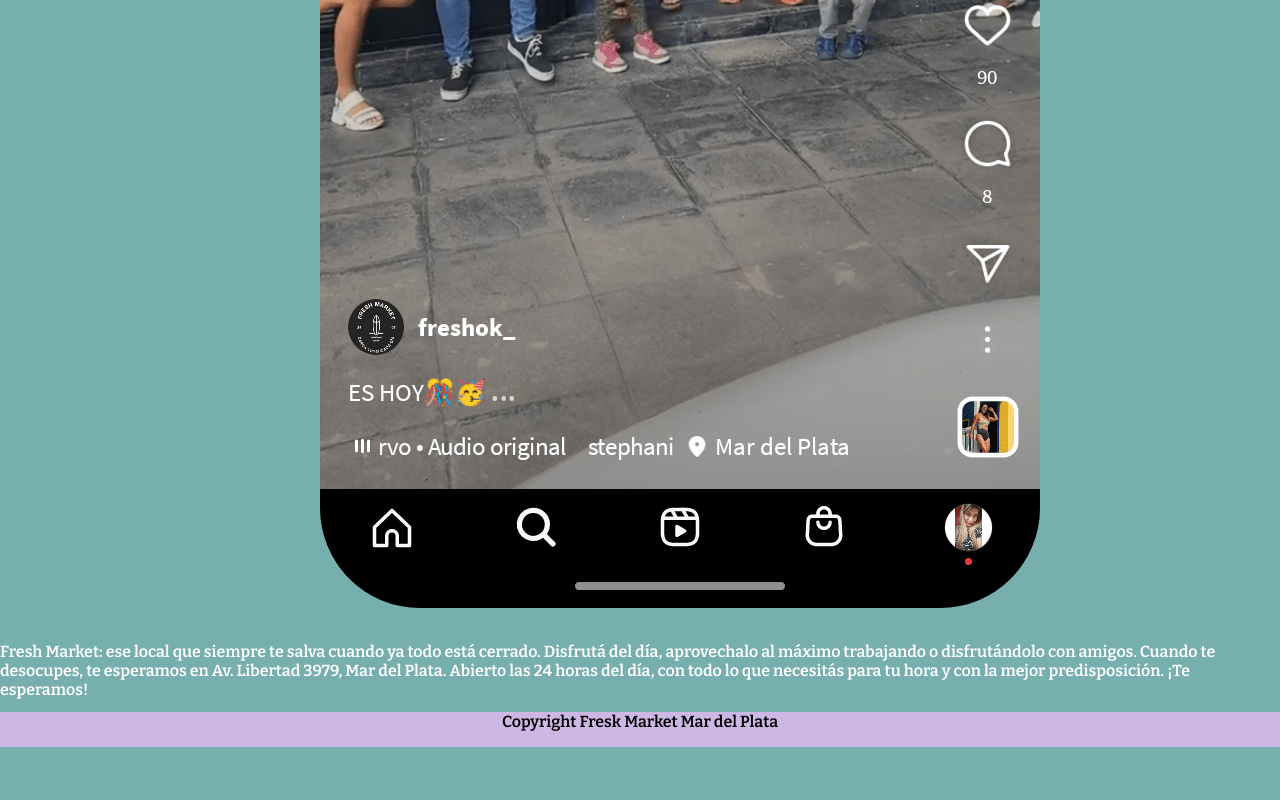
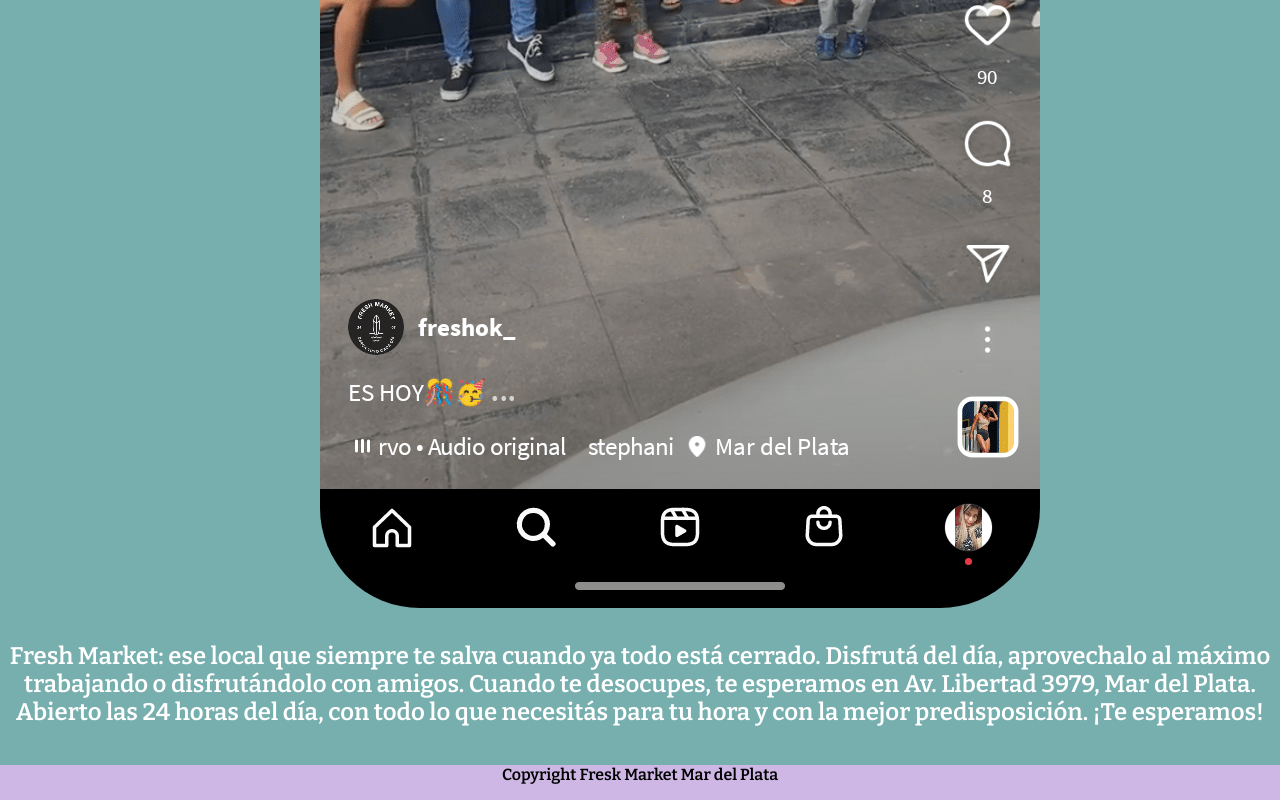
Before and after one commit to Gracimars/fresh-market, a plain HTML site: page paginas/acerca-de-nostros.html in a window 1280 px wide. Shown: the part 1210-2010 px from the top of the page. Before the commit the page ends 1957 px from the top, so only its background shows below. Drawn offline with nearby package versions, Linux system fonts and the light colour scheme.

Commit message:
agrego gradientes al index/agrego display:flex a spam en pagina acercade nosotros

```diff
--- a/css/styles.css
+++ b/css/styles.css
@@ -68,6 +68,7 @@ header {
 
 .main__section {
   margin: 50px 0;
+  background-image: linear-gradient(to top,  rgb(119, 174, 174),white);
 }
 
 .main__article--index {
@@ -86,6 +87,12 @@ header {
   text-align: justify;
   color: black;
   width: auto main;
+}
+.spam__main--nosotros {
+display: flex;
+text-align: center;
+font-size: 150%;
+margin-bottom: 2%;
 }
 
 .productos__grid {
```
Also changed, not shown: paginas/contacto.html (+5 -0 lines).
